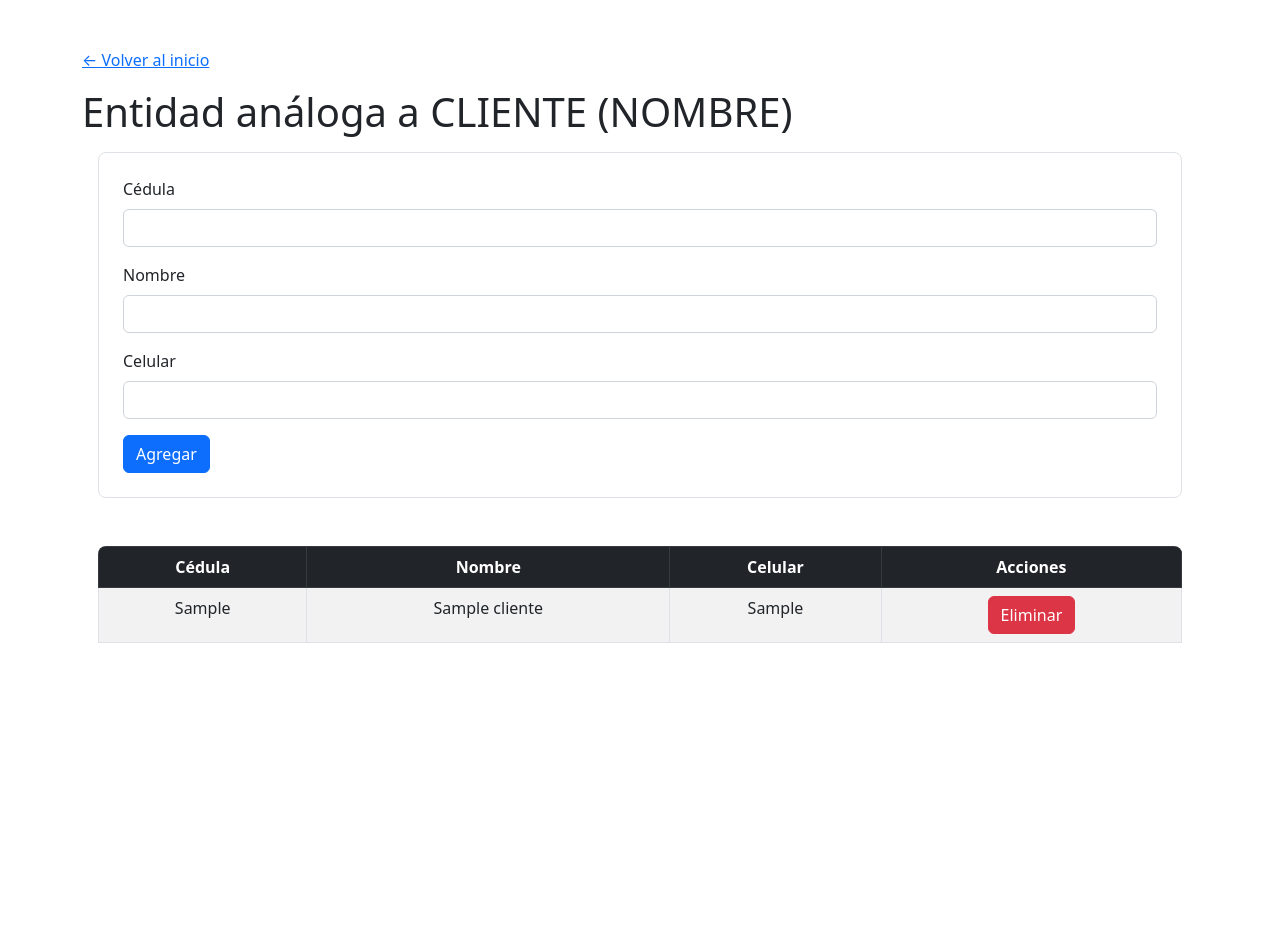
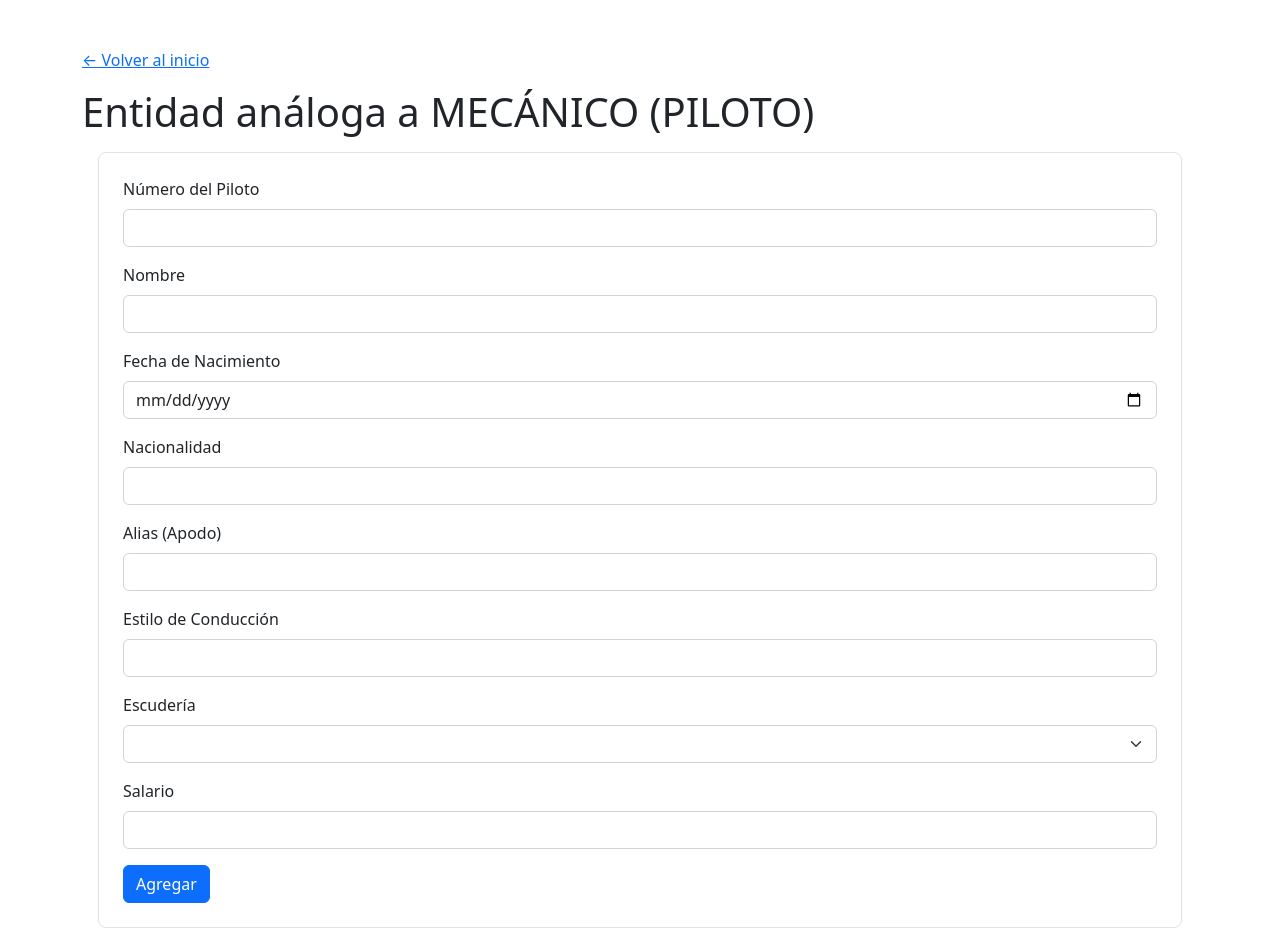
Before and after one commit to jogaviriab/www, a PHP site: page /cliente/cliente.php in a window 1280 px wide. Before the commit the page ends 643 px from the top, so only its background shows below. Run offline with PHP 8.4, Linux system fonts and the light colour scheme; tables that the repository leaves empty or names only in its code hold one stand-in row (values such as "Sample post").

Commit message:
Actualización Formularios

```diff
--- a/cliente/cliente.php
+++ b/cliente/cliente.php
@@ -3,7 +3,7 @@
 ?>
 
 <!-- TÍTULO. Cambiarlo, pero dejar especificada la analogía -->
-<h1 class="mt-3">Entidad análoga a CLIENTE (NOMBRE)</h1>
+<h1 class="mt-3">Entidad análoga a MECÁNICO (PILOTO)</h1>
 
 <!-- FORMULARIO. Cambiar los campos de acuerdo a su trabajo -->
 <div class="formulario p-4 m-3 border rounded-3">
@@ -11,8 +11,8 @@
     <form action="cliente_insert.php" method="post" class="form-group">
 
         <div class="mb-3">
-            <label for="cedula" class="form-label">Cédula</label>
-            <input type="number" class="form-control" id="cedula" name="cedula" required>
+            <label for="numPiloto" class="form-label">Número del Piloto</label>
+            <input type="number" class="form-control" id="numPiloto" name="numPiloto" required>
         </div>
 
         <div class="mb-3">
@@ -21,8 +21,58 @@
         </div>
 
         <div class="mb-3">
-            <label for="celular" class="form-label">Celular</label>
-            <input type="number" class="form-control" id="celular" name="celular" required>
+            <label for="fechaNacimiento" class="form-label">Fecha de Nacimiento</label>
+            <input type="date" class="form-control" id="fechaNacimiento" name="fechaNacimiento" required>
+        </div>
+
+        <div class="mb-3">
+            <label for="nacionalidad" class="form-label">Nacionalidad</label>
+            <input type="text" class="form-control" id="nacionalidad" name="nacionalidad" required>
+        </div>
+
+        <div class="mb-3">
+            <label for="alias" class="form-label">Alias (Apodo)</label>
+            <input type="text" class="form-control" id="alias" name="alias" required>
+        </div>
+
+        <div class="mb-3">
+            <label for="estiloCond" class="form-label">Estilo de Conducción</label>
+            <input type="text" class="form-control" id="estiloCond" name="estiloCond" required>
+        </div>
+
+        <!-- Consultar la lista de escuderías y desplegarlas -->
+        <div class="mb-3">
+            <label for="escuderia" class="form-label">Escudería</label>
+            <select name="escuderia" id="escuderia" class="form-select">
+
+                <!-- Option por defecto -->
+                <option value="" selected disabled hidden></option>
+
+                <?php
+                // Importar el código del otro archivo
+                require("../empresa/empresa_select.php");
+
+                // Verificar si llegan datos
+                if($resultadoEscuderia):
+
+                    // Iterar sobre los registros que llegaron
+                    foreach ($resultadoEscuderia as $fila):
+                ?>
+
+                <!-- Opción que se genera -->
+                <option value="<?= $fila["codigo"]; ?>"><?= $fila["nombre"]; ?></option>
+
+                <?php
+                        // Cerrar los estructuras de control
+                    endforeach;
+                endif;
+                ?>
+            </select>
+        </div>
+
+        <div class="mb-3">
+            <label for="salario" class="form-label">Salario</label>
+            <input type="number" class="form-control" id="salario" name="salario" required>
         </div>
 
         <button type="submit" class="btn btn-primary">Agregar</button>
@@ -36,7 +86,7 @@
 require("cliente_select.php");
 
 // Verificar si llegan datos
-if($resultadoCliente and $resultadoCliente->num_rows > 0):
+if($resultadoPiloto and $resultadoPiloto->num_rows > 0):
 ?>
 
 <!-- MOSTRAR LA TABLA. Cambiar las cabeceras -->
@@ -47,9 +97,14 @@
         <!-- Títulos de la tabla, cambiarlos -->
         <thead class="table-dark">
             <tr>
-                <th scope="col" class="text-center">Cédula</th>
+                <th scope="col" class="text-center">Número</th>
                 <th scope="col" class="text-center">Nombre</th>
-                <th scope="col" class="text-center">Celular</th>
+                <th scope="col" class="text-center">Fecha Nacimiento</th>
+                <th scope="col" class="text-center">Nacionalidad</th>
+                <th scope="col" class="text-center">Alias</th>
+                <th scope="col" class="text-center">Estilo de Conducción</th>
+                <th scope="col" class="text-center">Escudería</th>
+                <th scope="col" class="text-center">Salario</th>
                 <th scope="col" class="text-center">Acciones</th>
             </tr>
         </thead>
@@ -58,20 +113,25 @@
 
             <?php
             // Iterar sobre los registros que llegaron
-            foreach ($resultadoCliente as $fila):
+            foreach ($resultadoPiloto as $fila):
             ?>
 
             <!-- Fila que se generará -->
             <tr>
                 <!-- Cada una de las columnas, con su valor correspondiente -->
-                <td class="text-center"><?= $fila["cedula"]; ?></td>
+                <td class="text-center"><?= $fila["numPiloto"]; ?></td>
                 <td class="text-center"><?= $fila["nombre"]; ?></td>
-                <td class="text-center"><?= $fila["celular"]; ?></td>
+                <td class="text-center"><?= $fila["fechaNacimiento"]; ?></td>
+                <td class="text-center"><?= $fila["nacionalidad"]; ?></td>
+                <td class="text-center"><?= $fila["alias"]; ?></td>
+                <td class="text-center"><?= $fila["estiloCond"]; ?></td>
+                <td class="text-center"><?= $fila["escuderia"]; ?></td>
+                <td class="text-center">$<?= $fila["salario"]; ?></td>
 
                 <!-- Botón de eliminar. Debe de incluir la CP de la entidad para identificarla -->
                 <td class="text-center">
                     <form action="cliente_delete.php" method="post">
-                        <input hidden type="text" name="cedulaEliminar" value="<?= $fila["cedula"]; ?>">
+                        <input hidden type="text" name="numPilotoEliminar" value="<?= $fila["numPiloto"]; ?>">
                         <button type="submit" class="btn btn-danger">Eliminar</button>
                     </form>
                 </td>
--- a/cliente/cliente_delete.php
+++ b/cliente/cliente_delete.php
@@ -4,10 +4,10 @@
 require('../config/conexion.php');
 
 // Sacar la CP de la entidad
-$cedulaEliminar = $_POST["cedulaEliminar"];
+$numPilotoEliminar = $_POST["numPilotoEliminar"];
 
 // Query SQL a la BD
-$query = "DELETE FROM cliente WHERE cedula = '$cedulaEliminar'";
+$query = "DELETE FROM piloto WHERE numPiloto = '$numPilotoEliminar'";
 
 // Ejecutar consulta
 $result = mysqli_query($conn, $query) or die(mysqli_error($conn));
--- a/cliente/cliente_select.php
+++ b/cliente/cliente_select.php
@@ -4,9 +4,9 @@
 require('../config/conexion.php');
 
 // Query SQL a la BD
-$query = "SELECT * FROM cliente";
+$query = "SELECT * FROM piloto";
 
 // Ejecutar la consulta
-$resultadoCliente = mysqli_query($conn, $query) or die(mysqli_error($conn));
+$resultadoPiloto = mysqli_query($conn, $query) or die(mysqli_error($conn));
 
 mysqli_close($conn);
--- a/empresa/empresa_delete.php
+++ b/empresa/empresa_delete.php
@@ -4,10 +4,10 @@
 require('../config/conexion.php');
 
 // Sacar la CP de la entidad
-$nitEliminar = $_POST["nitEliminar"];
+$codigoEliminar = $_POST["codigoEliminar"];
 
 // Query SQL a la BD
-$query = "DELETE FROM empresa WHERE nit = '$nitEliminar'";
+$query = "DELETE FROM escuderia WHERE codigo = '$codigoEliminar'";
 
 // Ejecutar consulta
 $result = mysqli_query($conn, $query) or die(mysqli_error($conn));
--- a/empresa/empresa_select.php
+++ b/empresa/empresa_select.php
@@ -4,9 +4,9 @@
 require('../config/conexion.php');
 
 // Query SQL a la BD
-$query = "SELECT * FROM empresa";
+$query = "SELECT * FROM escuderia";
 
 // Ejecutar la consulta
-$resultadoEmpresa = mysqli_query($conn, $query) or die(mysqli_error($conn));
+$resultadoEscuderia = mysqli_query($conn, $query) or die(mysqli_error($conn));
 
 mysqli_close($conn);
--- a/index.php
+++ b/index.php
@@ -43,9 +43,9 @@
     <div class="enlaces">
         <h2>Enlaces</h2>
         <ul>
-            <li><a href="cliente/cliente.php">Entidad análoga a CLIENTE (NOMBRE)</a></li>
-            <li><a href="empresa/empresa.php">Entidad análoga a EMPRESA (NOMBRE)</a></li>
-            <li><a href="proyecto/proyecto.php">Entidad análoga a PROYECTO (NOMBRE)</a></li>
+            <li><a href="cliente/cliente.php">Entidad análoga a MECÁNICO (PILOTO)</a></li>
+            <li><a href="empresa/empresa.php">Entidad análoga a DEPARTAMENTO (ESCUDERÍA)</a></li>
+            <li><a href="proyecto/proyecto.php">Entidad análoga a REPARACIÓN (PRUEBA)</a></li>
             <li><a href="consultas/consulta1.php">Consulta 1</a></li>
             <li><a href="consultas/consulta2.php">Consulta 2</a></li>
             <li><a href="busqueda/busqueda1.php">Búsqueda 1</a></li>
--- a/proyecto/proyecto_delete.php
+++ b/proyecto/proyecto_delete.php
@@ -7,7 +7,7 @@
 $codigoEliminar = $_POST["codigoEliminar"];
 
 // Query SQL a la BD
-$query = "DELETE FROM proyecto WHERE codigo = '$codigoEliminar'";
+$query = "DELETE FROM prueba WHERE codigo = '$codigoEliminar'";
 
 // Ejecutar consulta
 $result = mysqli_query($conn, $query) or die(mysqli_error($conn));
--- a/proyecto/proyecto_select.php
+++ b/proyecto/proyecto_select.php
@@ -4,9 +4,9 @@
 require('../config/conexion.php');
 
 // Query SQL a la BD
-$query = "SELECT * FROM proyecto";
+$query = "SELECT * FROM prueba";
 
 // Ejecutar la consulta
-$resultadoProyecto = mysqli_query($conn, $query) or die(mysqli_error($conn));
+$resultadoPrueba = mysqli_query($conn, $query) or die(mysqli_error($conn));
 
 mysqli_close($conn);
```
Also changed, not shown: cliente/cliente_insert.php (+9 -4 lines), empresa/empresa.php (+33 -21 lines), empresa/empresa_insert.php (+7 -5 lines), proyecto/proyecto.php (+25 -28 lines), proyecto/proyecto_insert.php (+22 -15 lines).
